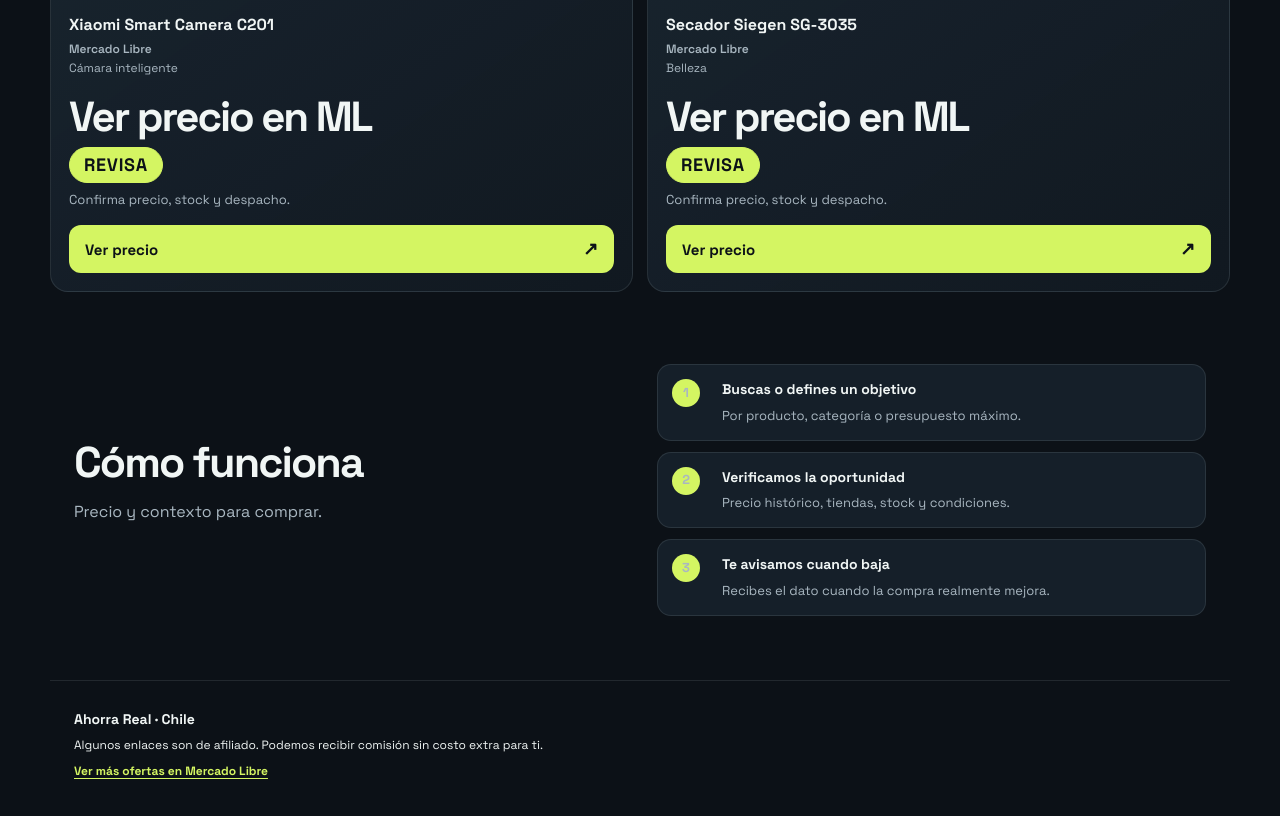
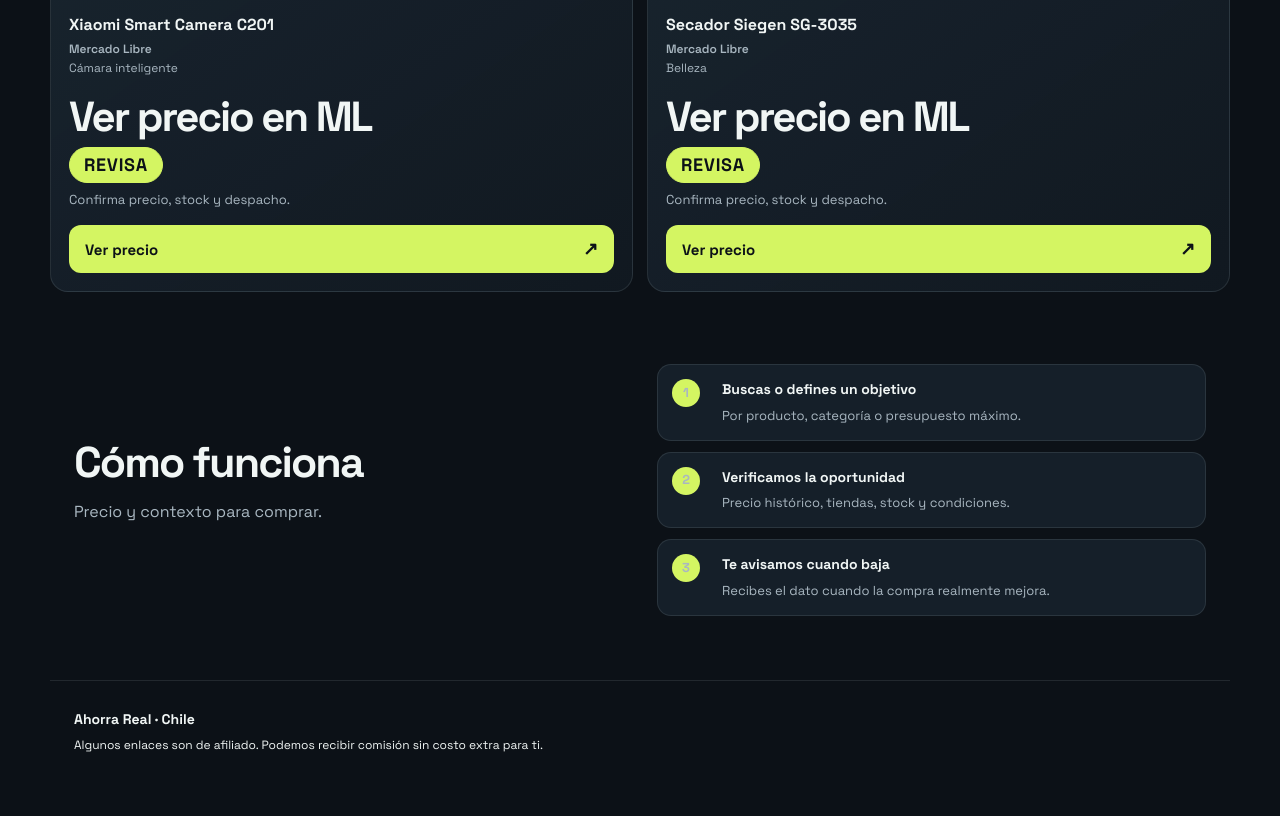
Before and after one commit to ivomsg/ahorrareal, a plain HTML site: page dist/index.html in a window 1280 px wide. Shown: the part 3986-4802 px from the top of the page. After the commit the page ends 4777 px from the top, so only its background shows below. Drawn offline with Linux system fonts and the light colour scheme.

Commit message:
fix: retirar identificador personal del footer

```diff
--- a/dist/index.html
+++ b/dist/index.html
@@ -139,7 +139,6 @@
       .site-footer { display: flex; flex-direction: column; align-items: flex-start; gap: 8px; }
       .footer-brand { color: var(--paper); font-size: 14px; }
       .affiliate-notice { max-width: 620px; margin: 0; color: var(--paper); }
-      .affiliate-profile { display: block; width: fit-content; max-width: 100%; margin: 0; color: var(--lime); font-weight: 700; text-decoration: underline; text-underline-offset: 3px; overflow-wrap: anywhere; }
       .footer-meta { margin-top: 3px; }
       .affiliate-section { margin-top: 56px; }
       .affiliate-section .section-head { margin-top: 0; }
@@ -433,7 +432,6 @@
     <footer class="shell site-footer">
       <strong class="footer-brand">Ahorra Real · Chile</strong>
       <p class="affiliate-notice">Algunos enlaces son de afiliado. Podemos recibir comisión sin costo extra para ti.</p>
-      <a class="affiliate-profile" href="https://www.mercadolibre.cl/social/salgadoivo?matt_word=salgadoivo&amp;matt_tool=82431153" target="_blank" rel="nofollow sponsored noopener noreferrer">Ver más ofertas en Mercado Libre</a>
     </footer>
 
     <div class="offer-detail-wrap" id="offerDetail" aria-hidden="true">
```
